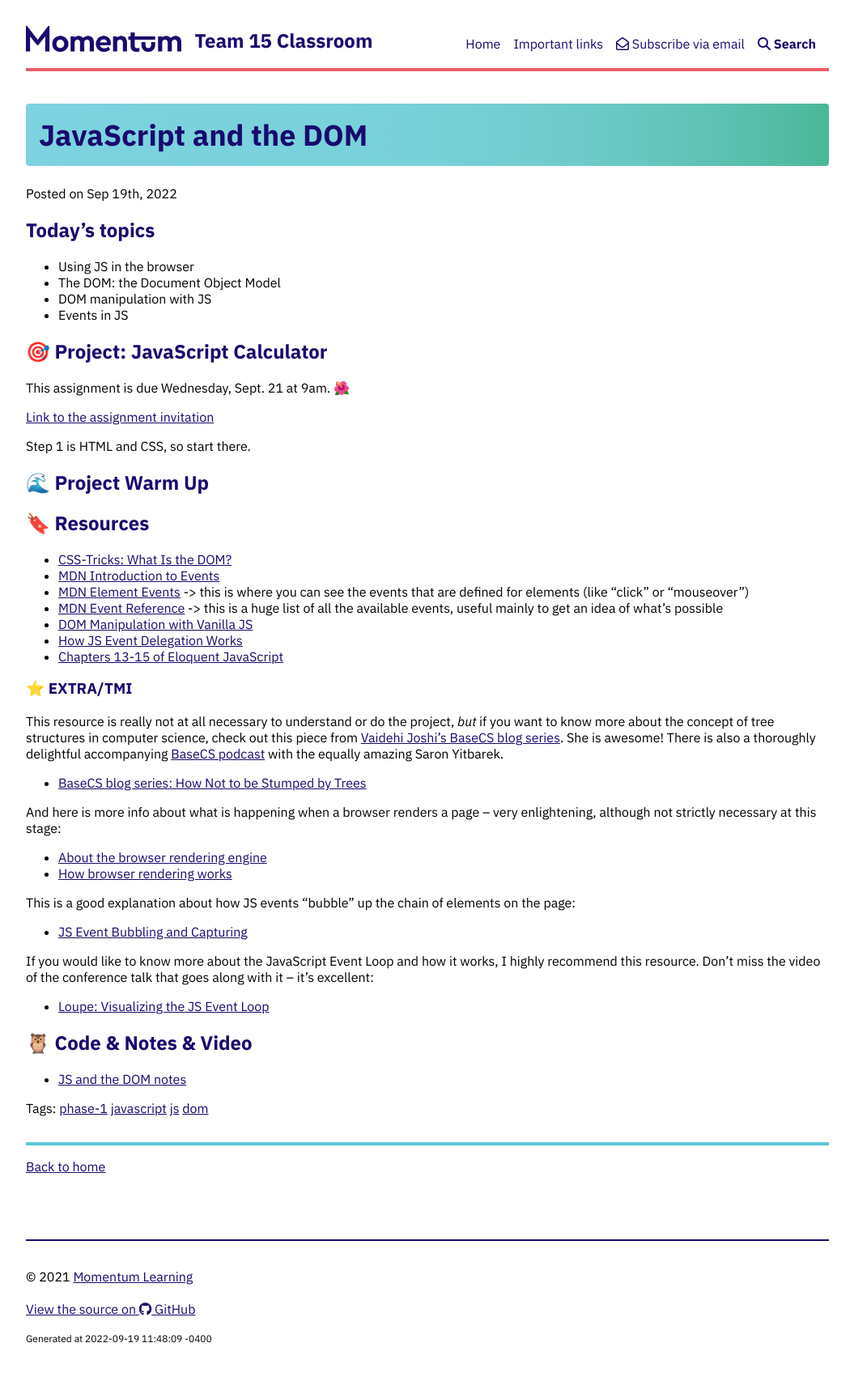
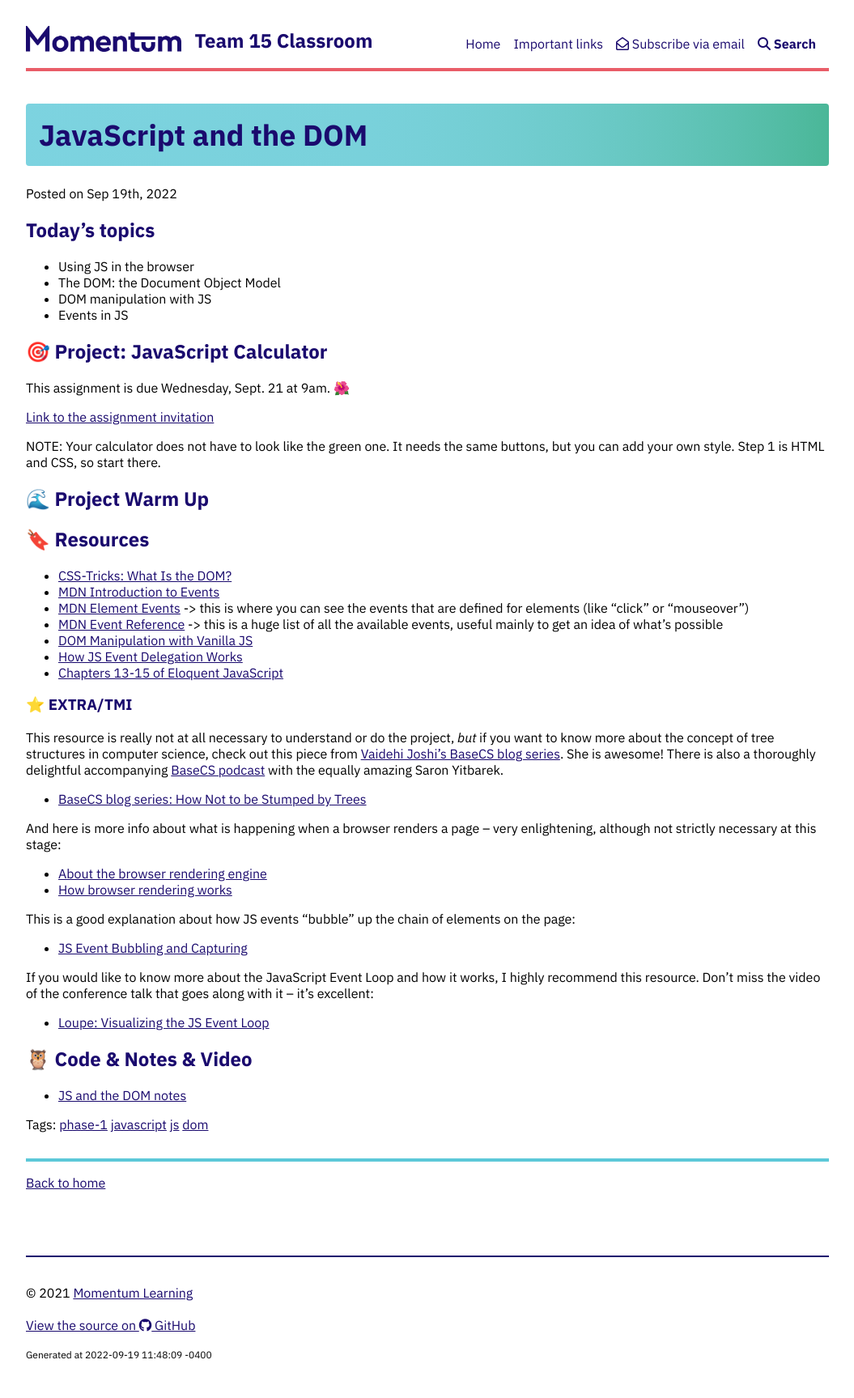
Before and after one commit to Momentum-Team-15/momentum-team-15.github.io, a Jekyll site: the page built from _posts/2022-09-19-js-dom.md, in a window 1280 px wide. Shown: the whole page at 81% size, without its empty margins (112-1167 px from the left). Built offline with Jekyll 4.4.1, drawn with Linux system fonts in a browser that asks for light colours; nearby versions of some CDN libraries.

Commit message:
add note about style

```diff
--- a/_posts/2022-09-19-js-dom.md
+++ b/_posts/2022-09-19-js-dom.md
@@ -17,6 +17,7 @@ This assignment is due Wednesday, Sept. 21 at 9am. 🌺
 
 [Link to the assignment invitation](https://classroom.github.com/a/j6Lt3pH0)
 
+NOTE: Your calculator does not have to look like the green one. It needs the same buttons, but you can add your own style.
 Step 1 is HTML and CSS, so start there.
 
 ## 🌊 Project Warm Up
```
